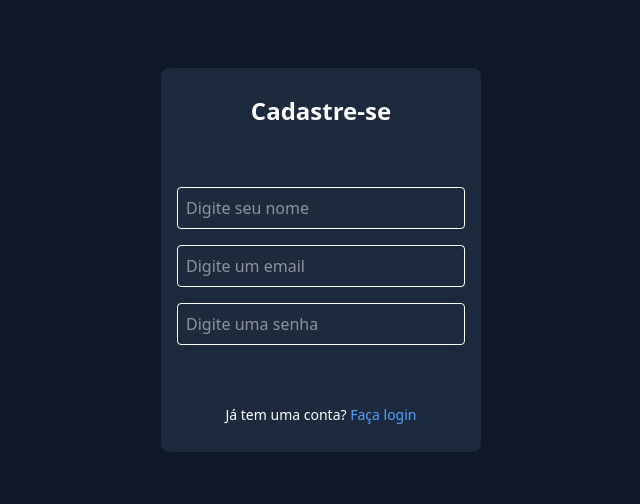
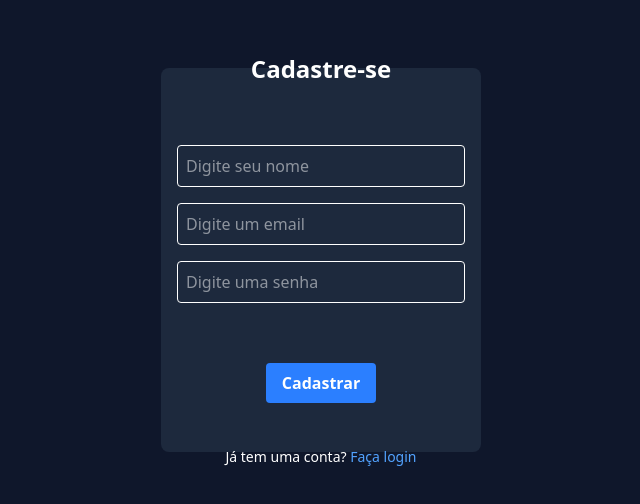
Before and after one commit to n-uderson/Task-Manager, a React (Vite) app: page /register in a window 1280 px wide. Shown: the part 140-644 px from the top of the page, without its empty margins (319-959 px from the left). Built offline with nearby package versions, Linux system fonts and the light colour scheme.

Commit message:
Register criado com sucesso!

```diff
--- a/src/assets/components/Login.jsx
+++ b/src/assets/components/Login.jsx
@@ -72,7 +72,12 @@ function Login() {
         >
           Entrar
         </button>
-        <p className="text-white text-sm ">Cadastre-se</p>
+        <p
+        onClick={() => navigate("/register")}
+        className="text-white text-sm cursor-pointer hover:underline">
+          Não tem uma conta? Cadastre-se
+
+          </p>
       </div>
     </div>
   );
--- a/src/assets/components/Register.jsx
+++ b/src/assets/components/Register.jsx
@@ -1,4 +1,46 @@
+import {useState, useEffect} from "react";
+import { useNavigate } from "react-router-dom";
+
+
 function Register() {
+  const [name, setName] = useState("");
+  const [email, setEmail] =useState("");
+  const [password, setPassword] = useState("");
+  const navigate = useNavigate();
+
+  const handleRegister = async () => {
+    try {
+      console.log({ name, email, password });
+      const response = await fetch("http://localhost:3001/register", {
+        method: "POST",
+        headers: {
+          "content-Type": "application/json"
+        },
+        body: JSON.stringify({ name, email, password })
+      });
+      const data = await response.json();
+      console.log(data);
+
+      if (response.ok) {
+        console.log("Usuario criado com sucesso!");
+
+        if (data.token) {
+          localStorage.setItem("token", data.token);
+          navigate("/");
+        } else {
+          navigate("/login");
+        }
+      } else {
+        alert(data.massage || "Erro ao cadastrar");
+      }
+    } catch (error) {
+      console.error("Erro:", error);
+      alert("Erro ao conectar com servidor");
+    }
+  };
+
+
+
     return (
       <div className="bg-slate-900 h-screen flex items-center justify-center">
         <div className="bg-slate-800 flex flex-col items-center justify-center gap-11 h-96 w-80 rounded-lg ">
@@ -9,14 +51,17 @@ function Register() {
             name="nome"
             id=""
             placeholder="Digite seu nome"
-            className=" max-w-xl p-2 box-border border text-white rounded
-            focus:outline-none focus:ring-2 focus:ring-blue-400 " />
-
+            value={name}
+            onChange={(e) => setName(e.target.value)}
+             className=" max-w-xl p-2 box-border border text-white rounded
+             focus:outline-none focus:ring-2 focus:ring-blue-400 " />
             <input
               type="email"
               name="Email"
               id="Email"
               placeholder="Digite um email"
+              value={email}
+              onChange={(e) => setEmail(e.target.value)}
               className=" max-w-xl p-2 box-border border text-white rounded
               focus:outline-none focus:ring-2 focus:ring-blue-400 "
             />
@@ -25,10 +70,20 @@ function Register() {
               name="Password"
               id="Password"
               placeholder="Digite uma senha"
+              value={password}
+              onChange={(e) => setPassword(e.target.value)}
               className=" max-w-xl  p-2 box-border border text-white rounded
               focus:outline-none focus:ring-2 focus:ring-blue-400 "
             />
           </div>
+
+          <button
+          onClick={handleRegister}
+           type="button"
+           className="bg-blue-500 hover:bg-blue-600 text-white font-bold py-2 px-4 rounded">
+            Cadastrar
+          </button>
+
           <p className="text-white text-sm ">Já tem uma conta? <a href="/login" className="text-blue-400 hover:underline">Faça login</a></p>
         </div>
       </div>
```
